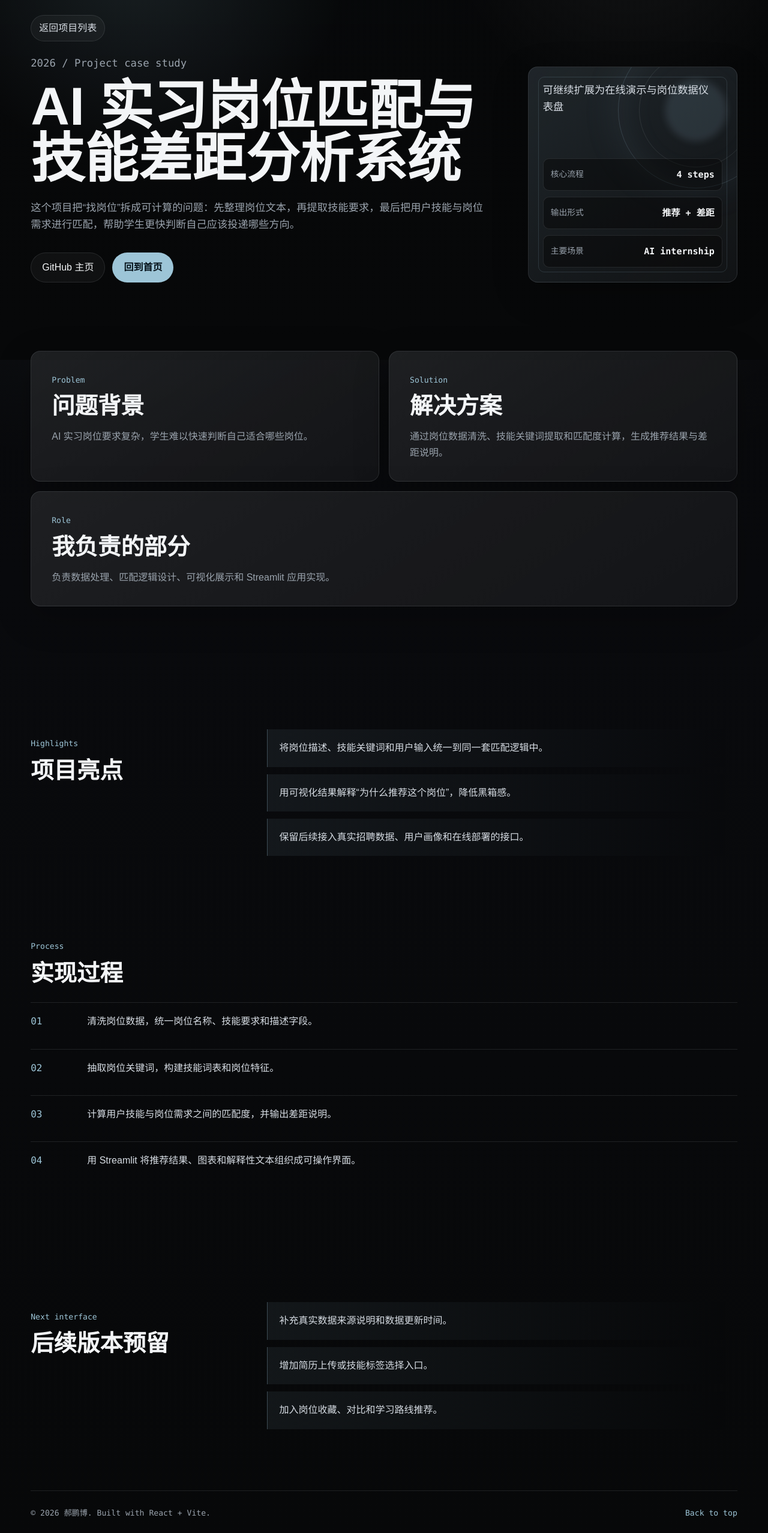
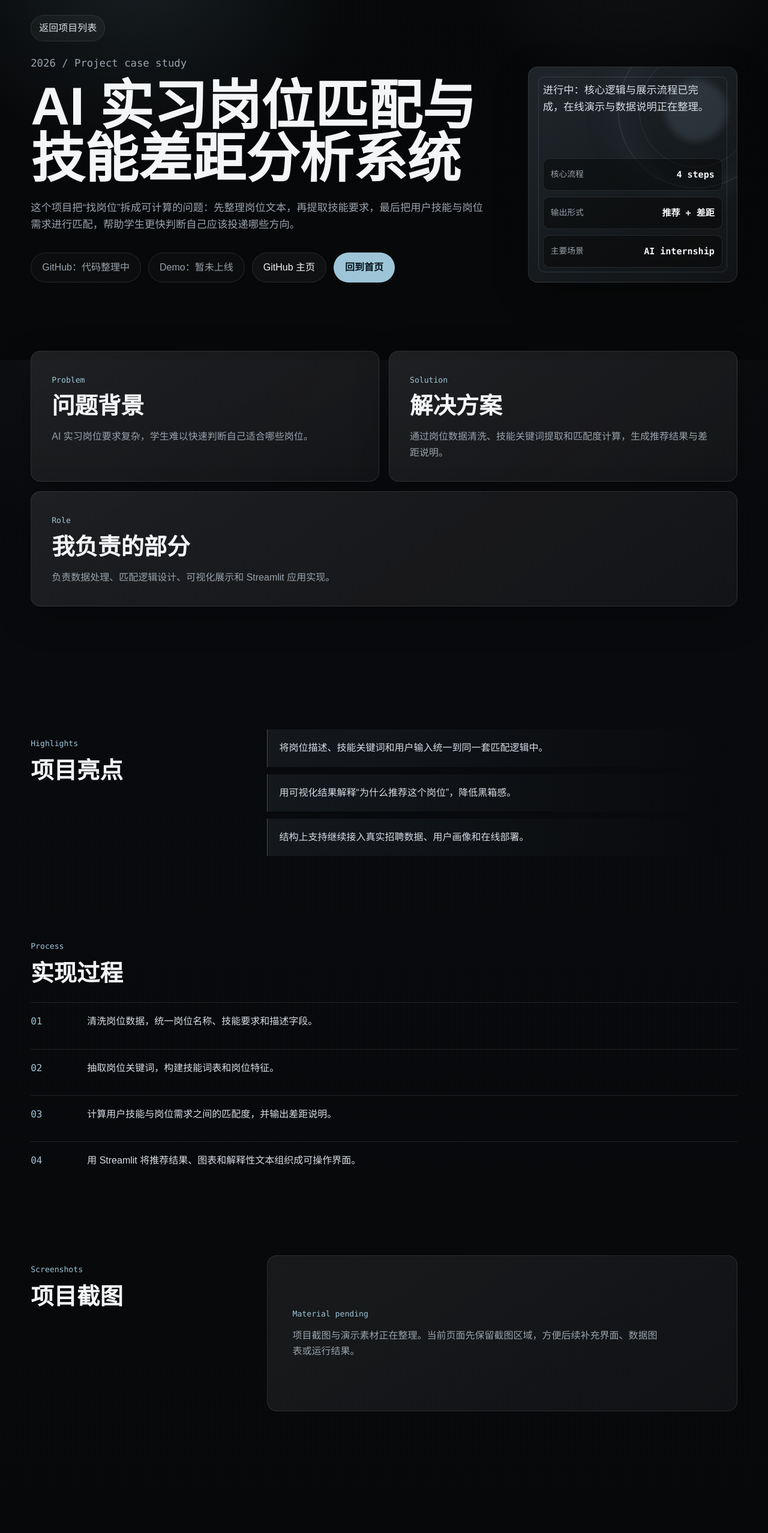
Before and after one commit to haopengbo6-maker/personal-website, a React (Vite) app: page /projects/ai-internship in a window 1280 px wide. Shown: the part 200-2756 px from the top of the page at 60% size. Built offline with nearby package versions, Linux system fonts and the light colour scheme.

Commit message:
Mature portfolio content for V3

```diff
--- a/src/components/InterestCard.jsx
+++ b/src/components/InterestCard.jsx
@@ -14,12 +14,12 @@ export default function InterestCard({ interest }) {
         <p>{interest.summary}</p>
       </div>
       {interest.status === 'ready' ? (
-        <Link className="interest-card-link" to={interest.futureRoute}>
+        <Link className="interest-card-link" to={interest.route}>
           进入页面
         </Link>
       ) : (
-        <button type="button" disabled title={`后续版本预留：${interest.futureRoute}`}>
-          Coming soon
+        <button type="button" disabled>
+          {interest.statusLabel || '内容整理中'}
         </button>
       )}
     </article>
--- a/src/components/ProjectCard.jsx
+++ b/src/components/ProjectCard.jsx
@@ -30,16 +30,7 @@ export default function ProjectCard({ project, index }) {
         ))}
       </div>
       <div className="card-actions">
-        {project.githubUrl ? (
-          <a href={project.githubUrl} target="_blank" rel="noreferrer">
-            GitHub 主页
-          </a>
-        ) : (
-          <button type="button" disabled>
-            GitHub 待补充
-          </button>
-        )}
-        <Link to={project.futureRoute}>查看详情</Link>
+        <Link to={project.route}>查看详情</Link>
       </div>
     </article>
   );
--- a/src/data/projects.js
+++ b/src/data/projects.js
@@ -11,10 +11,9 @@ export const projects = [
     role: '负责数据处理、匹配逻辑设计、可视化展示和 Streamlit 应用实现。',
     tags: ['Data Analysis', 'Recommendation', 'Streamlit', 'Visualization'],
     techStack: ['Python', 'Pandas', 'Scikit-learn', 'Streamlit', 'OpenPyXL', 'Plotly'],
-    githubUrl: 'https://github.com/haopengbo6-maker',
-    futureRoute: '/projects/ai-internship',
+    route: '/projects/ai-internship',
     coverTone: 'analysis',
-    status: '可继续扩展为在线演示与岗位数据仪表盘',
+    status: '进行中：核心逻辑与展示流程已完成，在线演示与数据说明正在整理。',
     metrics: [
       { label: '核心流程', value: '4 steps' },
       { label: '输出形式', value: '推荐 + 差距' },
@@ -23,7 +22,7 @@ export const projects = [
     highlights: [
       '将岗位描述、技能关键词和用户输入统一到同一套匹配逻辑中。',
       '用可视化结果解释“为什么推荐这个岗位”，降低黑箱感。',
-      '保留后续接入真实招聘数据、用户画像和在线部署的接口。',
+      '结构上支持继续接入真实招聘数据、用户画像和在线部署。',
     ],
     process: [
       '清洗岗位数据，统一岗位名称、技能要求和描述字段。',
@@ -36,8 +35,11 @@ export const projects = [
       '增加简历上传或技能标签选择入口。',
       '加入岗位收藏、对比和学习路线推荐。',
     ],
+    screenshots: [],
     links: [
-      { label: 'GitHub 主页', url: 'https://github.com/haopengbo6-maker' },
+      { label: 'GitHub', url: '', status: '代码整理中' },
+      { label: 'Demo', url: '', status: '暂未上线' },
+      { label: 'GitHub 主页', url: 'https://github.com/haopengbo6-maker', status: '可访问' },
     ],
   },
   {
@@ -52,10 +54,9 @@ export const projects = [
     role: '负责页面结构、交互逻辑、视觉样式和结果生成体验。',
     tags: ['Frontend', 'Interaction', 'Social Sharing', 'Creative Coding'],
     techStack: ['HTML', 'CSS', 'JavaScript'],
-    githubUrl: 'https://github.com/haopengbo6-maker',
-    futureRoute: '/projects/comment-personality',
+    route: '/projects/comment-personality',
     coverTone: 'interactive',
-    status: '可继续扩展为真实活动页与移动端分享链路',
+    status: '进行中：互动流程已成型，移动端演示素材正在整理。',
     metrics: [
       { label: '体验类型', value: '互动 H5' },
       { label: '结果形式', value: '人格海报' },
@@ -77,8 +78,11 @@ export const projects = [
       '补充更多人格分支与结果文案。',
       '接入分享图生成、活动数据统计或二维码入口。',
     ],
+    screenshots: [],
     links: [
-      { label: 'GitHub 主页', url: 'https://github.com/haopengbo6-maker' },
+      { label: 'GitHub', url: '', status: '代码整理中' },
+      { label: 'Demo', url: '', status: '暂未上线' },
+      { label: 'GitHub 主页', url: 'https://github.com/haopengbo6-maker', status: '可访问' },
     ],
   },
   {
@@ -93,10 +97,9 @@ export const projects = [
     role: '负责棋盘交互、胜负判断、AI 搜索逻辑和界面实现。',
     tags: ['Game AI', 'Search Algorithm', 'Pygame'],
     techStack: ['Python', 'Pygame', 'Minimax', 'Alpha-Beta Pruning'],
-    githubUrl: 'https://github.com/haopengbo6-maker',
-    futureRoute: '/projects/gomoku-ai',
+    route: '/projects/gomoku-ai',
     coverTone: 'game',
-    status: '可继续扩展为算法可视化与 Web 版对战',
+    status: '进行中：本地对战逻辑已完成，算法可视化与 Web 体验正在规划。',
     metrics: [
       { label: '棋盘规模', value: '15 x 15' },
       { label: '搜索方法', value: 'Minimax' },
@@ -105,7 +108,7 @@ export const projects = [
     highlights: [
       '实现棋盘绘制、落子交互、胜负判断和 AI 决策闭环。',
       '通过 Alpha-Beta 剪枝减少不必要搜索，提高落子效率。',
-      '为后续做算法可视化、难度等级和评估函数调参留下空间。',
+      '结构上支持继续加入算法可视化、难度等级和评估函数调参。',
     ],
     process: [
       '建立棋盘状态结构和玩家落子交互。',
@@ -118,8 +121,11 @@ export const projects = [
       '制作 AI 思考过程可视化。',
       '迁移为浏览器可运行版本，降低体验门槛。',
     ],
+    screenshots: [],
     links: [
-      { label: 'GitHub 主页', url: 'https://github.com/haopengbo6-maker' },
+      { label: 'GitHub', url: '', status: '代码整理中' },
+      { label: 'Demo', url: '', status: '暂未上线' },
+      { label: 'GitHub 主页', url: 'https://github.com/haopengbo6-maker', status: '可访问' },
     ],
   },
 ];
--- a/src/pages/InterestDetail.jsx
+++ b/src/pages/InterestDetail.jsx
@@ -38,7 +38,7 @@ export default function InterestDetail() {
         <section className="content-section page-shell split-detail-section">
           <div>
             <p className="detail-eyebrow">Keywords</p>
-            <h2>后续可展开的内容方向</h2>
+            <h2>观察关键词</h2>
           </div>
           <div className="large-tag-list">
             {interest.notes.map((note) => (
--- a/src/pages/NotFound.jsx
+++ b/src/pages/NotFound.jsx
@@ -10,7 +10,7 @@ export default function NotFound() {
         <section className="page-shell detail-hero">
           <p className="detail-eyebrow">404 / Page not found</p>
           <h1>这个页面还没有被点亮。</h1>
-          <p>V2 已经预留了项目详情页和兴趣页接口。如果你是从旧链接进入，可以先回到首页继续浏览。</p>
+          <p>你访问的页面暂时不存在。如果你是从旧链接进入，可以先回到首页或项目列表继续浏览。</p>
           <div className="detail-actions">
             <Link className="button button-primary" to="/">
               回到首页
--- a/src/pages/ProjectDetail.jsx
+++ b/src/pages/ProjectDetail.jsx
@@ -26,9 +26,15 @@ export default function ProjectDetail() {
               <p>{project.description}</p>
               <div className="detail-actions">
                 {project.links?.map((link) => (
-                  <a key={link.url} className="button button-secondary" href={link.url} target="_blank" rel="noreferrer">
-                    {link.label}
-                  </a>
+                  link.url ? (
+                    <a key={link.label} className="button button-secondary" href={link.url} target="_blank" rel="noreferrer">
+                      {link.label}
+                    </a>
+                  ) : (
+                    <span key={link.label} className="button button-muted" title={link.status}>
+                      {link.label}：{link.status}
+                    </span>
+                  )
                 ))}
                 <Link className="button button-primary" to="/">
                   回到首页
@@ -93,10 +99,34 @@ export default function ProjectDetail() {
           </ol>
         </section>
 
+        <section className="content-section page-shell screenshot-section">
+          <div className="split-detail-section">
+            <div>
+              <p className="detail-eyebrow">Screenshots</p>
+              <h2>项目截图</h2>
+            </div>
+            {project.screenshots?.length ? (
+              <div className="screenshot-grid">
+                {project.screenshots.map((shot) => (
+                  <figure className="screenshot-card" key={shot.src}>
+                    <img src={shot.src} alt={shot.alt} />
+                    <figcaption>{shot.caption}</figcaption>
+                  </figure>
+                ))}
+              </div>
+            ) : (
+              <div className="empty-state">
+                <span>Material pending</span>
+                <p>项目截图与演示素材正在整理。当前页面先保留截图区域，方便后续补充界面、数据图表或运行结果。</p>
+              </div>
+            )}
+          </div>
+        </section>
+
         <section className="content-section page-shell split-detail-section">
           <div>
-            <p className="detail-eyebrow">Next interface</p>
-            <h2>后续版本预留</h2>
+            <p className="detail-eyebrow">Next steps</p>
+            <h2>下一步计划</h2>
           </div>
           <ul className="detail-list">
             {project.nextSteps.map((item) => (
--- a/src/pages/Projects.jsx
+++ b/src/pages/Projects.jsx
@@ -16,7 +16,7 @@ export default function Projects() {
           <p className="detail-eyebrow">Projects / Case studies</p>
           <h1>项目不只展示结果，也展示问题、方法和下一步。</h1>
           <p>
-            V2 将首页的项目卡片扩展为独立详情页。每个项目都会保留问题背景、技术方案、个人职责、关键亮点和后续接口，
+            这里把首页项目卡片扩展为完整的 case study。每个项目都会保留问题背景、技术方案、个人职责、关键亮点和当前状态，
             方便招聘者或合作方快速理解项目价值。
           </p>
         </section>
--- a/src/styles/global.css
+++ b/src/styles/global.css
@@ -244,6 +244,12 @@ button {
   font-weight: 700;
 }
 
+.button-muted {
+  cursor: default;
+  color: var(--color-muted);
+  background: rgba(255, 255, 255, 0.025);
+}
+
 .button-secondary:hover,
 .button-primary:hover,
 .card-actions a:hover,
@@ -252,6 +258,11 @@ button {
 .back-link:hover {
   transform: translateY(-2px);
   border-color: var(--color-border-strong);
+}
+
+.button-muted:hover {
+  transform: none;
+  border-color: var(--color-border);
 }
 
 .button:active,
@@ -1000,6 +1011,60 @@ button {
   color: var(--color-muted-strong);
 }
 
+.screenshot-section {
+  padding-top: 24px;
+}
+
+.screenshot-grid {
+  display: grid;
+  grid-template-columns: repeat(2, minmax(0, 1fr));
+  gap: 16px;
+}
+
+.screenshot-card,
+.empty-state {
+  min-height: 260px;
+  margin: 0;
+  border: 1px solid var(--color-border);
+  border-radius: var(--radius-md);
+  background:
+    linear-gradient(145deg, rgba(255, 255, 255, 0.055), rgba(255, 255, 255, 0.018)),
+    rgba(16, 17, 20, 0.62);
+  overflow: hidden;
+}
+
+.screenshot-card img {
+  display: block;
+  width: 100%;
+  height: 260px;
+  object-fit: cover;
+}
+
+.screenshot-card figcaption {
+  padding: 14px 16px;
+  color: var(--color-muted);
+  font-size: 0.92rem;
+}
+
+.empty-state {
+  display: grid;
+  align-content: center;
+  gap: 12px;
+  padding: clamp(24px, 4vw, 42px);
+}
+
+.empty-state span {
+  color: var(--color-accent);
+  font-family: var(--font-mono);
+  font-size: 0.82rem;
+}
+
+.empty-state p {
+  max-width: 620px;
+  margin: 0;
+  color: var(--color-muted);
+}
+
 .project-detail-analysis .detail-visual-panel {
   background:
     linear-gradient(145deg, rgba(157, 197, 215, 0.13), rgba(255, 255, 255, 0.02)),
@@ -1231,7 +1296,8 @@ button {
   .interest-grid,
   .contact-panel,
   .detail-content-grid,
-  .interest-story-grid {
+  .interest-story-grid,
+  .screenshot-grid {
     grid-template-columns: 1fr;
   }
 
```
Also changed, not shown: src/data/interests.js (+12 -8 lines), src/pages/Home.jsx (+5 -5 lines).
